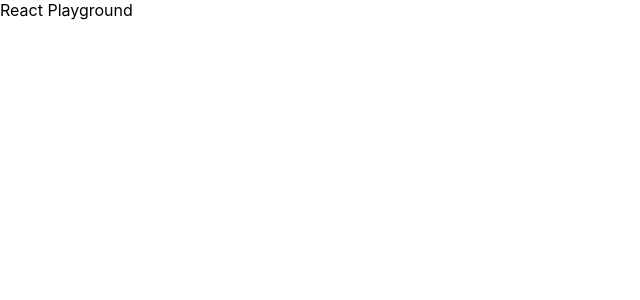
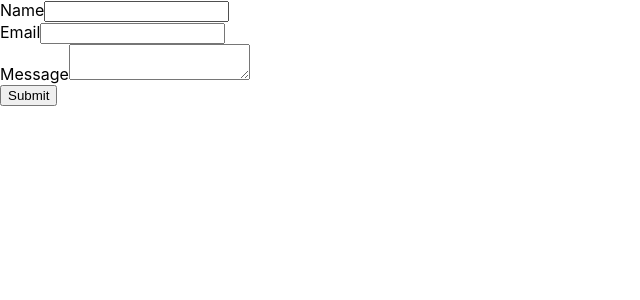
Before and after one commit to HamidBehnam/hamidev-playgrounds, a React (Create React App) app in the folder playground-react/: page / in a window 1280 px wide. Shown: the top 300 px of the page, without its empty margins (0-640 px from the left). Built offline with nearby package versions, Linux system fonts and the light colour scheme; the HTML template or start-up script is replaced by a standard one.

Commit message:
a sample form with reducer

```diff
--- a/playground-react/src/App.tsx
+++ b/playground-react/src/App.tsx
@@ -1,10 +1,11 @@
 import React from 'react';
 import './App.css';
+import SampleForm from "./components/SampleForm";
 
 function App() {
   return (
     <div className="App">
-      <div>React Playground</div>
+      <SampleForm />
     </div>
   );
 }
--- /dev/null
+++ b/playground-react/src/components/SampleForm.tsx
@@ -0,0 +1,183 @@
+import {ChangeEvent, FC, FormEvent, useReducer, useState} from "react";
+import styles from "./SampleForm.module.css";
+
+interface FormData {
+  name: string;
+  email: string;
+  message: string;
+}
+
+interface State {
+  formData: FormData,
+  isLoading: boolean;
+  success: boolean;
+  error: string | null;
+}
+
+const initialFormData: FormData = {
+  name: '',
+  email: '',
+  message: ''
+};
+
+const initialState: State = {
+  formData: initialFormData,
+  isLoading: false,
+  success: false,
+  error: null
+};
+
+// todo: extract the action types to a separate file: Action = | Action1 | Action2 | Action3
+type Action =
+  | { type: 'SET_FORM_DATA'; payload: { name: string; value: string; }; }
+  | { type: 'SUBMIT_FORM'; }
+  | { type: 'SUBMIT_FORM_SUCCESS'; }
+  | { type: 'SUBMIT_FORM_ERROR'; payload: string; };
+
+
+const reducer = (state: State, action: Action) => {
+  switch (action.type) {
+    case 'SET_FORM_DATA':
+      return {
+        ...state,
+        formData: {
+          ...state.formData,
+          [action.payload.name]: action.payload.value
+        }
+      };
+    case 'SUBMIT_FORM':
+      return {
+        ...state,
+        isLoading: true,
+        success: false,
+        error: null
+      };
+    case 'SUBMIT_FORM_SUCCESS':
+      return {
+        ...state,
+        isLoading: false,
+        success: true,
+        formData: initialFormData
+      };
+    case 'SUBMIT_FORM_ERROR':
+      return {
+        ...state,
+        isLoading: false,
+        success: false,
+        error: action.payload
+      };
+    default:
+      return state;
+  }
+};
+
+const SampleForm: FC = () => {
+  const [state, dispatch] = useReducer(reducer, initialState);
+  const [errors, setErrors] = useState<{ [key: string]: string }>({});
+
+  const validateForm = (): boolean => {
+    let isValid = true;
+
+    const newErrors: { [key: string]: string } = {};
+
+    if (!state.formData.name.trim()) {
+      newErrors.name = 'Name is required';
+      isValid = false;
+    }
+
+    if (!state.formData.email.trim()) {
+      newErrors.email = 'Email is required';
+      isValid = false;
+    } else if (!/^\S+@\S+\.\S+$/.test(state.formData.email)) { // update this based on the requirements o exclude the spacial characters
+      newErrors.email = 'Email is invalid';
+      isValid = false;
+    }
+
+    if (!state.formData.message.trim()) {
+      newErrors.message = 'Message is required';
+      isValid = false;
+    }
+
+    setErrors(newErrors);
+
+    return isValid;
+  };
+
+  const handleChange = (event: ChangeEvent<HTMLInputElement | HTMLTextAreaElement>) => {
+    const { name, value } = event.target;
+    dispatch({ type: 'SET_FORM_DATA', payload: { name, value } });
+  };
+
+  const handleSubmit = async (event: FormEvent) => {
+    event.preventDefault();
+    if (validateForm()) {
+      dispatch({ type: 'SUBMIT_FORM' });
+
+      try {
+        // Simulate API call
+        await new Promise((resolve) => setTimeout(resolve, 2000));
+        dispatch({ type: 'SUBMIT_FORM_SUCCESS' });
+      } catch (error) {
+        dispatch({ type: 'SUBMIT_FORM_ERROR', payload: 'An error occurred' });
+      }
+    }
+  };
+
+  return (
+    <form onSubmit={handleSubmit} className={styles.form}>
+      <div className={styles.formGroup}>
+        <label htmlFor={'name'}>Name</label>
+        <input
+          type={'text'}
+          id={'name'}
+          name={'name'}
+          value={state.formData.name}
+          onChange={handleChange}
+          aria-required={true}
+          aria-invalid={!!errors.name}
+          aria-describedby={'nameError'}
+        />
+        <div id={'nameError'} className={styles.error}>{errors.name}</div>
+      </div>
+      <div className={styles.formGroup}>
+        <label htmlFor={'email'}>Email</label>
+        <input
+          type={'email'}
+          id={'email'}
+          name={'email'}
+          value={state.formData.email}
+          onChange={handleChange}
+          aria-required={true}
+          aria-invalid={!!errors.email}
+          aria-describedby={'emailError'}
+        />
+        <div id={'emailError'} className={styles.error}>{errors.email}</div>
+      </div>
+      <div className={styles.forGroup}>
+        <label htmlFor={'message'}>Message</label>
+        <textarea
+          id={'message'}
+          name={'message'}
+          value={state.formData.message}
+          onChange={handleChange}
+          aria-required={true}
+          aria-invalid={!!errors.message}
+          aria-describedby={'messageError'}
+        ></textarea>
+        <div id={'messageError'} className={styles.error}>{errors.message}</div>
+
+        <button
+          type={'submit'}
+          disabled={state.isLoading}
+          className={styles.submitButton}
+        >
+          {state.isLoading ? 'Submitting...' : 'Submit'}
+        </button>
+        {state.success && <div className={styles.success}>Form submitted successfully</div>}
+        {state.error && <div className={styles.error}>{state.error}</div>}
+      </div>
+    </form>
+  );
+}
+
+export default SampleForm;
```
Also changed, not shown: playground-react/src/components/SampleForm.module.css (added).
